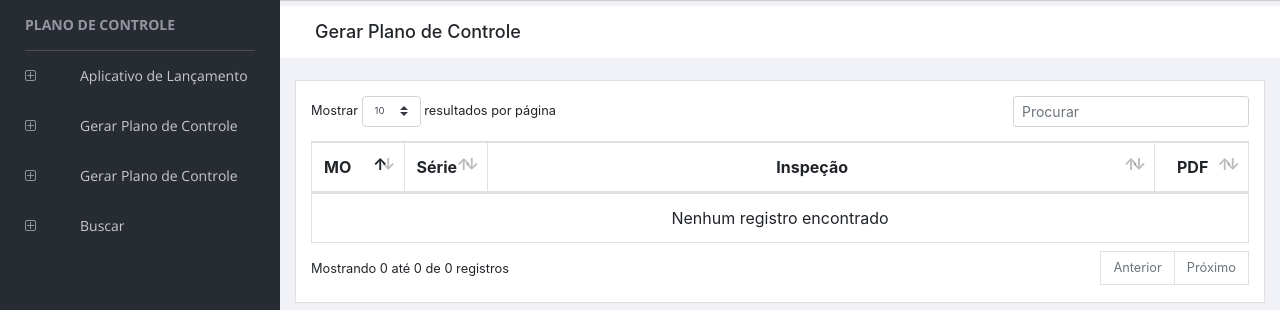
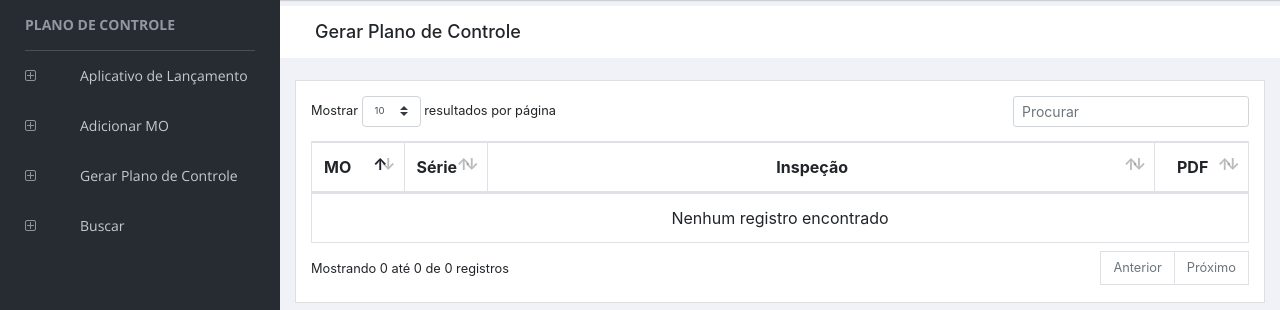
Before and after one commit to phsd/lbr_planodecontrole, a Django app: page /sys/ in a window 1280 px wide. Shown: the part 69-379 px from the top of the page. Run offline with Django 3.2, Linux system fonts and the light colour scheme; the visitor is signed in with stand-in values (Sample User, id 1); data that the repository does not hold is empty; some libraries are stand-ins or nearby versions.

Commit message:
primeiro commit

```diff
--- a/telaPrincipal/templates/telaPrincipal/base.html
+++ b/telaPrincipal/templates/telaPrincipal/base.html
@@ -71,7 +71,7 @@
                         <a href="{% url 'telaPrincipal:index' %}"> <i class="menu-icon fa fa-plus-square-o"></i>Aplicativo de Lançamento</a>
                     </li>
                     <li>
-                        <a href="https://lbrplcrtl.pythonanywhere.com/admin/telaPrincipal/headerplanocontrole/add/" target="_blank"> <i class="menu-icon fa fa-plus-square-o"></i>Gerar Plano de Controle</a>
+                        <a href="https://lbrplcrtl.pythonanywhere.com/admin/telaPrincipal/headerplanocontrole/add/" target="_blank"> <i class="menu-icon fa fa-plus-square-o"></i>Adicionar MO</a>
                     </li>
                     <li>
                         <a href="{% url 'telaPrincipal:GerarPDFInspecoes' %}"> <i class="menu-icon fa fa-plus-square-o"></i>Gerar Plano de Controle</a>
```
